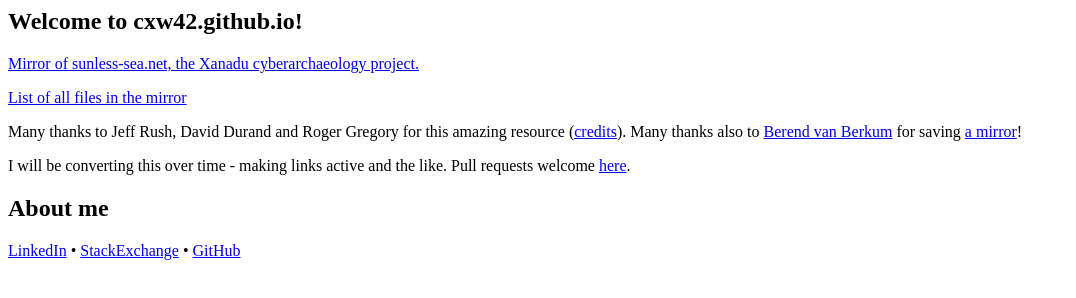
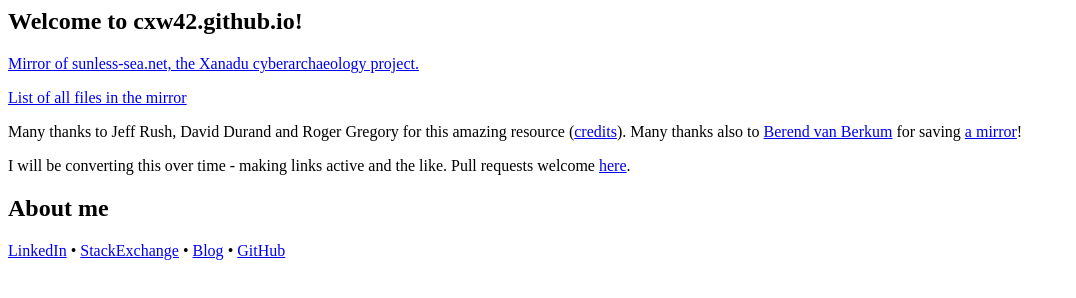
Before and after one commit to cxw42/cxw42.github.io, a plain HTML site: page index.html in a window 1280 px wide. Shown: the whole page, without its empty margins (0-1076 px from the left). Drawn offline with Linux system fonts and the light colour scheme.

Commit message:
Fixed typo

```diff
--- a/index.html
+++ b/index.html
@@ -28,7 +28,7 @@ the like.  Pull requests welcome
 <p>
 <a href="https://www.linkedin.com/in/chriswhiteinnovation">LinkedIn</a> &bull;
 <a href="https://stackexchange.com/users/3433783/cxw">StackExchange</a> &bull;
-<a href="http://www.devwrench.com>Blog</a> &bull;
+<a href="http://www.devwrench.com">Blog</a> &bull;
 <a href="https://github.com/cxw42">GitHub</a>
 </p>
 </body>
```
